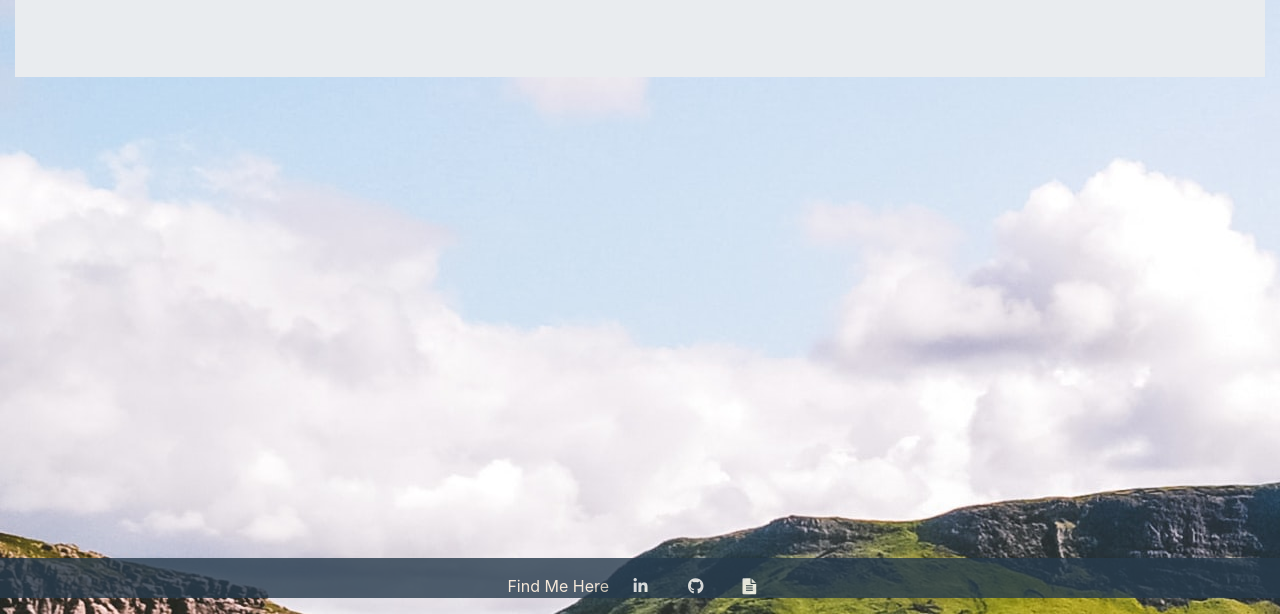
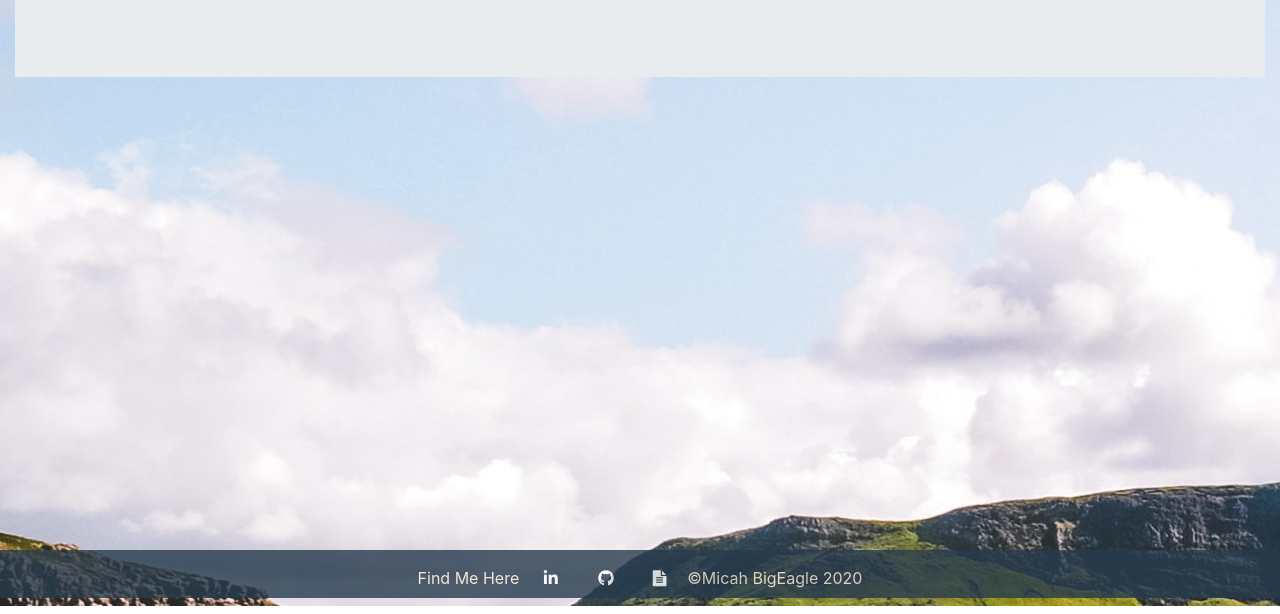
Before and after one commit to Cete4/PersonalPortfolio, a website: page views/index.html in a window 1280 px wide. Shown: the part 202-816 px from the top of the page. Drawn offline with nearby package versions, Linux system fonts and the light colour scheme.

Commit message:
Changed the footer

```diff
--- a/views/assets/css/style.css
+++ b/views/assets/css/style.css
@@ -8,7 +8,7 @@ body {
 }
 
 #content-wrap {
-  padding-bottom: 2.5rem; /* Footer height */
+  padding-bottom: 3rem; /* Footer height */
 }
 
 #footer {
@@ -20,7 +20,7 @@ body {
   position: absolute;
   bottom: 0;
   width: 100%;
-  height: 2.5rem; /* Footer height */
+  height: 3rem; /* Footer height */
 }
 
 /* Style all font awesome icons */
--- a/views/index.html
+++ b/views/index.html
@@ -9,7 +9,8 @@
     <link rel="stylesheet" href="assets/css/style.css">
     <script src="https://kit.fontawesome.com/edf02872ff.js" crossorigin="anonymous"></script>
     <title>Micah BigEagle</title>
-    <link rel="stylesheet" href="https://cdnjs.cloudflare.com/ajax/libs/font-awesome/4.7.0/css/font-awesome.min.css"></head>
+    <link rel="stylesheet" href="https://cdnjs.cloudflare.com/ajax/libs/font-awesome/4.7.0/css/font-awesome.min.css">
+</head>
 
 <body>
     <div class="container-fluid">
@@ -31,6 +32,7 @@
         <a href="#" class="fa fa-linkedin"></a>
         <a href="#" class="fa fa-github"></a>
         <a href="#" class="fa fa-file-alt"></a>
+        ©Micah BigEagle 2020
     </footer>
 </body>
 
```
